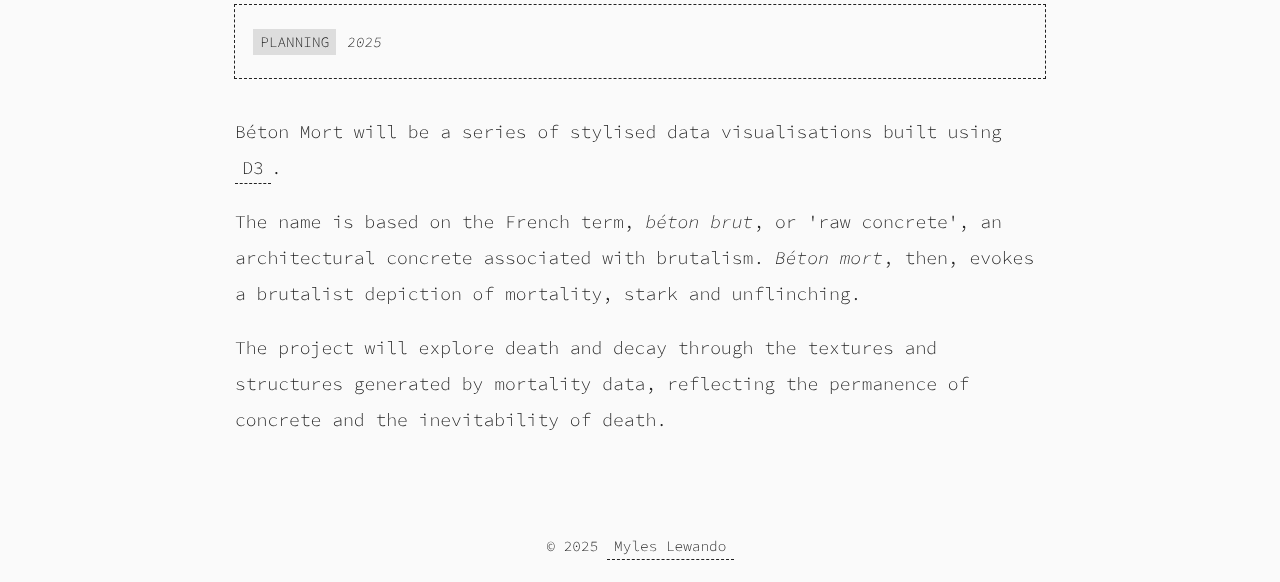
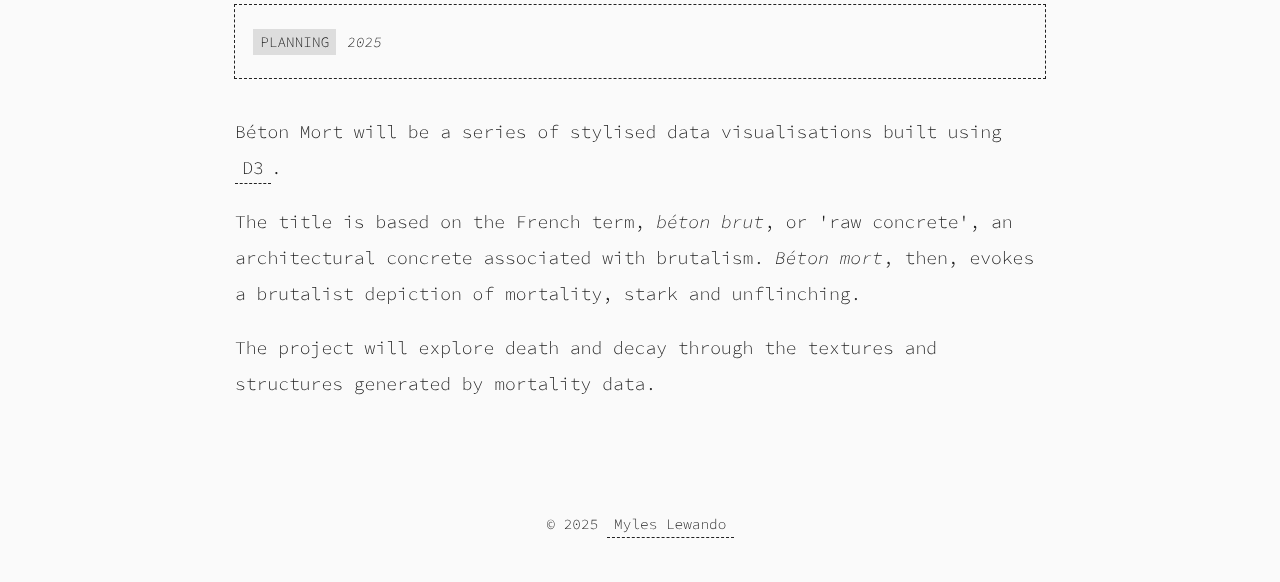
Before and after one commit to codemacabre/codemacabre-website, an Astro site: page /projects/beton-mort in a window 1280 px wide. Shown: the part 240-822 px from the top of the page. After the commit the page ends 800 px from the top, so only its background shows below. Built offline with nearby package versions, Linux system fonts and the light colour scheme; Astro itself is replaced by a stand-in of ours; some packages are replaced by stand-ins of ours.

Commit message:
Refine project description

```diff
--- a/src/content/projects/beton-mort.mdx
+++ b/src/content/projects/beton-mort.mdx
@@ -9,6 +9,6 @@ title: Béton Mort
 
 Béton Mort will be a series of stylised data visualisations built using [D3](https://d3js.org).
 
-The name is based on the French term, _béton brut_, or 'raw concrete', an architectural concrete associated with brutalism. _Béton mort_, then, evokes a brutalist depiction of mortality, stark and unflinching.
+The title is based on the French term, _béton brut_, or 'raw concrete', an architectural concrete associated with brutalism. _Béton mort_, then, evokes a brutalist depiction of mortality, stark and unflinching.
 
-The project will explore death and decay through the textures and structures generated by mortality data, reflecting the permanence of concrete and the inevitability of death.
+The project will explore death and decay through the textures and structures generated by mortality data.
```
